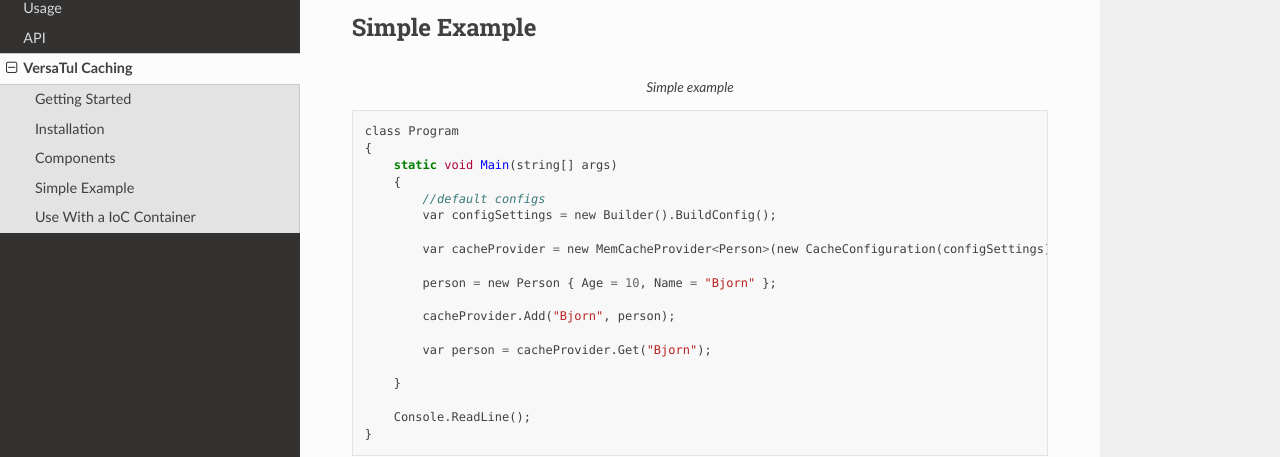
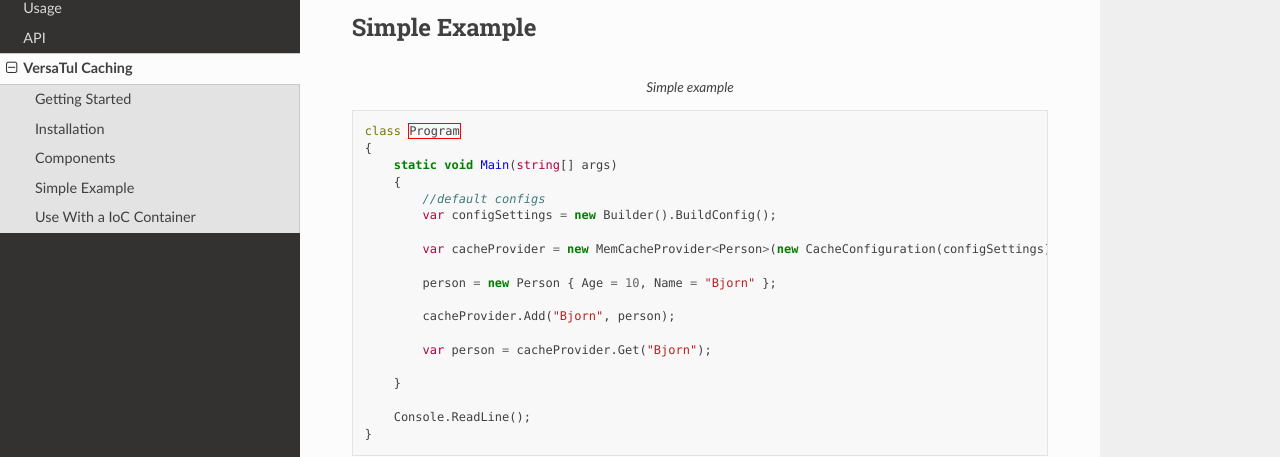
Before and after one commit to BjornWilliams/DocsVersaTul, a Sphinx documentation site: the page built from docs/source/caching.rst, in a window 1280 px wide and 900 px high, scrolled down 539 px. Shown: the part 137-594 px from the top of the window. Built offline with Sphinx 7.4.7 and the Read the Docs theme 2.0.0, drawn with Linux system fonts in a browser that asks for light colours.

Commit message:
formatting fix

```diff
--- a/docs/source/caching.rst
+++ b/docs/source/caching.rst
@@ -30,8 +30,9 @@
 Simple Example
 ----------------
 
-.. code-block:: c
+.. code-block:: antlr-c#
     :caption: Simple example
+
 
     class Program
     {
@@ -57,6 +58,7 @@
 --------------------------
 .. code-block:: c
     :caption: using with container
+
 
     //Creating the IoC container
     var builder = new ContainerBuilder();
```
